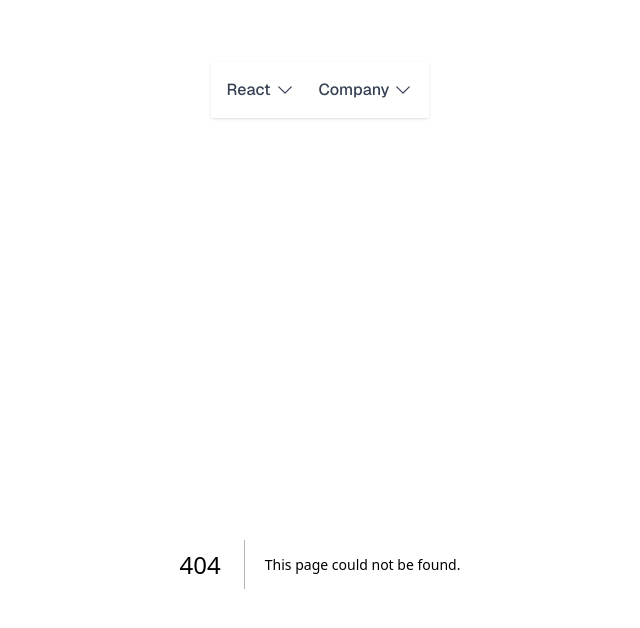
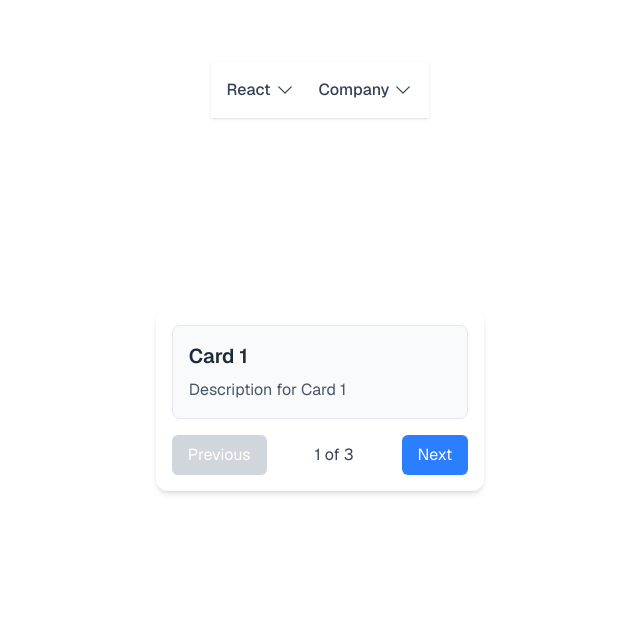
Before and after one commit to khanasif13/next-react-problem-statement, a Next.js app: page /pages/CarouselDemo in a window 1280 px wide. Before the commit this address had no page. Shown: the top 628 px of the page, without its empty margins (320-960 px from the left). Built offline with nearby package versions, Linux system fonts and the light colour scheme.

Commit message:
Carousel Demo Completed

```diff
--- a/src/app/components/MegaMenu.js
+++ b/src/app/components/MegaMenu.js
@@ -16,6 +16,7 @@ const menuData = [
       { label: 'Custom Hook', href: '/pages/CustomHookDemo' },
       { label: 'Debounce Search', href: '/pages/DebounceSearchDemo' },
       { label: 'Dice Problem', href: '/pages/DiceDemo' },
+      { label: 'Carousel', href: '/pages/CarouselDemo'}
     ],
   },
   {
--- /dev/null
+++ b/src/app/components/carousel.js
@@ -0,0 +1,49 @@
+"use client";
+import React, { useState } from 'react';
+
+function Carousel({ cards }) {
+  const [currentIndex, setCurrentIndex] = useState(0);
+
+  return (
+    cards?.length > 0 ? (
+      <div className="w-full max-w-md mx-auto p-4 bg-white rounded-xl shadow-md space-y-4">
+        {cards?.slice(currentIndex, currentIndex + 1)?.map?.((item, index) => (
+          <div key={index} className="p-4 border border-gray-200 rounded-lg bg-gray-50">
+            <h3 className="text-xl font-semibold text-gray-800 mb-2">{item?.title}</h3>
+            <p className="text-gray-600">{item?.description}</p>
+          </div>
+        ))}
+
+        <div className="flex items-center justify-between mt-4 gap-x-12">
+          <button
+            disabled={currentIndex < 1}
+            onClick={() => setCurrentIndex(currentIndex => currentIndex - 1)}
+            className={`px-4 py-2 rounded-md text-white ${
+              currentIndex < 1 ? 'bg-gray-300 cursor-not-allowed' : 'bg-blue-500 hover:bg-blue-600'
+            }`}
+          >
+            Previous
+          </button>
+
+          <span className="text- text-gray-700">
+            {currentIndex + 1} of {cards?.length}
+          </span>
+
+          <button
+            disabled={(currentIndex + 1) === cards?.length}
+            onClick={() => setCurrentIndex(currentIndex => currentIndex + 1)}
+            className={`px-4 py-2 rounded-md text-white ${
+              (currentIndex + 1) === cards?.length ? 'bg-gray-300 cursor-not-allowed' : 'bg-blue-500 hover:bg-blue-600'
+            }`}
+          >
+            Next
+          </button>
+        </div>
+      </div>
+    ) : (
+      <h2 className="text-center text-lg text-red-500 font-medium mt-4">No cards available</h2>
+    )
+  );
+}
+
+export default Carousel;
--- /dev/null
+++ b/src/app/pages/CarouselDemo/page.js
@@ -0,0 +1,16 @@
+import Carousel from "@/app/components/carousel";
+import React from "react";
+
+const cards = [
+    { title: "Card 1", description: "Description for Card 1" },
+    { title: "Card 2", description: "Description for Card 2" },
+    { title: "Card 3", description: "Description for Card 3" },
+  ];
+
+const CarouselDemo = () => {
+    return(
+        <Carousel cards={cards} />
+    );
+}
+
+export default CarouselDemo;
```
